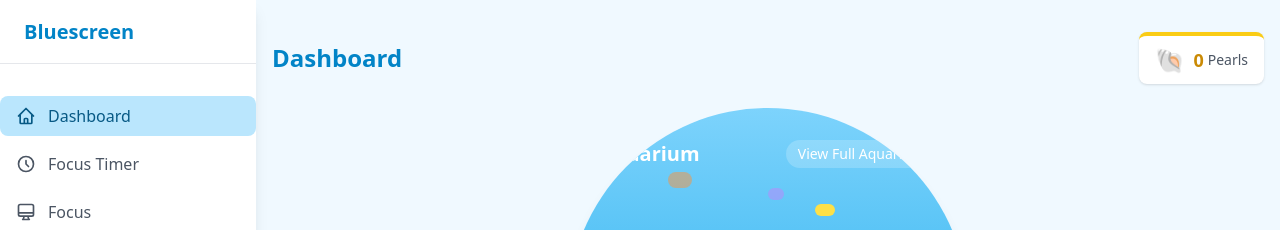
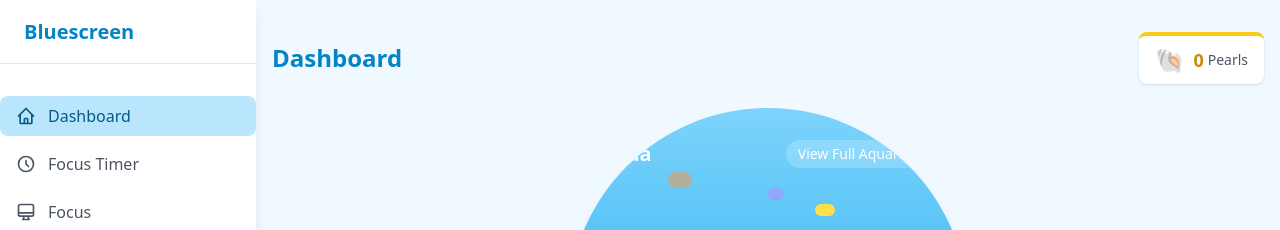
Before and after one commit to Chriveloper/GreenScreenFrontend, a Nuxt app: page / in a window 1280 px wide. Shown: the top 230 px of the page. Built offline with nearby package versions, Linux system fonts and the light colour scheme.

Commit message:
update: change aquarium section title to 'Agua'

```diff
--- a/pages/index.vue
+++ b/pages/index.vue
@@ -12,7 +12,7 @@
     <!-- Featured Aquarium Section -->
     <div class="bg-gradient-to-b from-sky-300 to-sky-500 rounded-full shadow-lg p-8 mb-8 min-h-[300px] max-w-[400px] mx-auto relative overflow-hidden aspect-square">
       <div class="flex justify-between items-start mb-4">
-        <h2 class="text-xl font-bold text-white">Aquarium</h2>
+        <h2 class="text-xl font-bold text-white">Agua</h2>
         <NuxtLink to="/terrarium" class="bg-white/20 hover:bg-white/30 text-white px-3 py-1 rounded-full text-sm transition">
           View Full Aquarium
         </NuxtLink>
```
